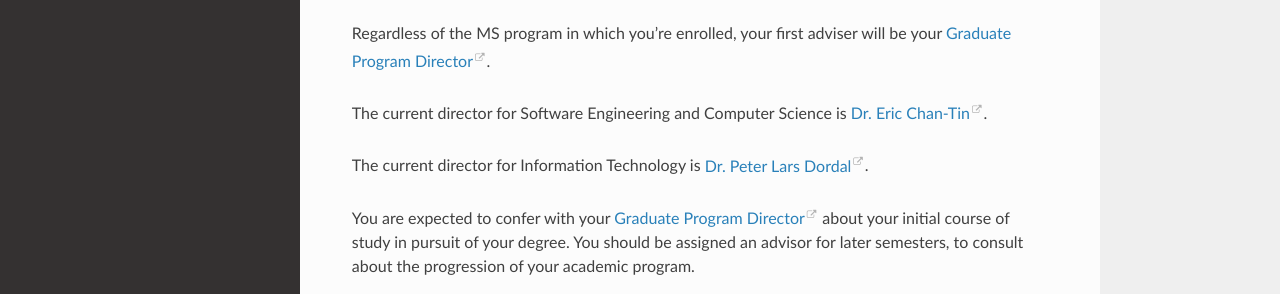
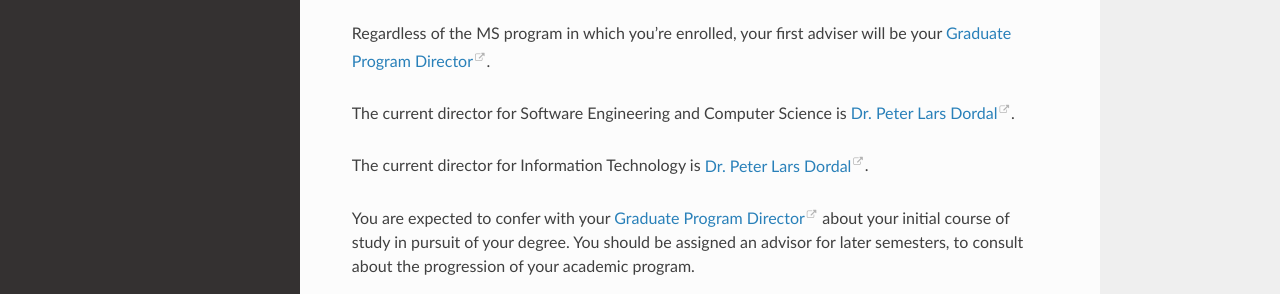
Before and after one commit to LoyolaChicagoCS/gradhandbook, a Sphinx documentation site: the page built from source/policy/people.rst, in a window 1280 px wide and 1248 px high. Shown: the part 732-1026 px from the top of the window. Built offline with Sphinx 7.4.7 and the Read the Docs theme 2.0.0, drawn with Linux system fonts in a browser that asks for light colours.

Commit message:
change GPD

```diff
--- a/source/policy/people.rst
+++ b/source/policy/people.rst
@@ -26,7 +26,7 @@ Graduate Program Director
 
 Regardless of the MS program in which you're enrolled, your first adviser will be your |gpd|.
 
-The current director for Software Engineering and Computer Science is `Dr. Eric Chan-Tin <https://chantin.cs.luc.edu/~chantin/>`_.
+The current director for Software Engineering and Computer Science is `Dr. Peter Lars Dordal <https://pld.cs.luc.edu/~chantin/>`_.
 
 The current director for Information Technology is `Dr. Peter Lars Dordal <https://pld.cs.luc.edu/>`_.
 
```
